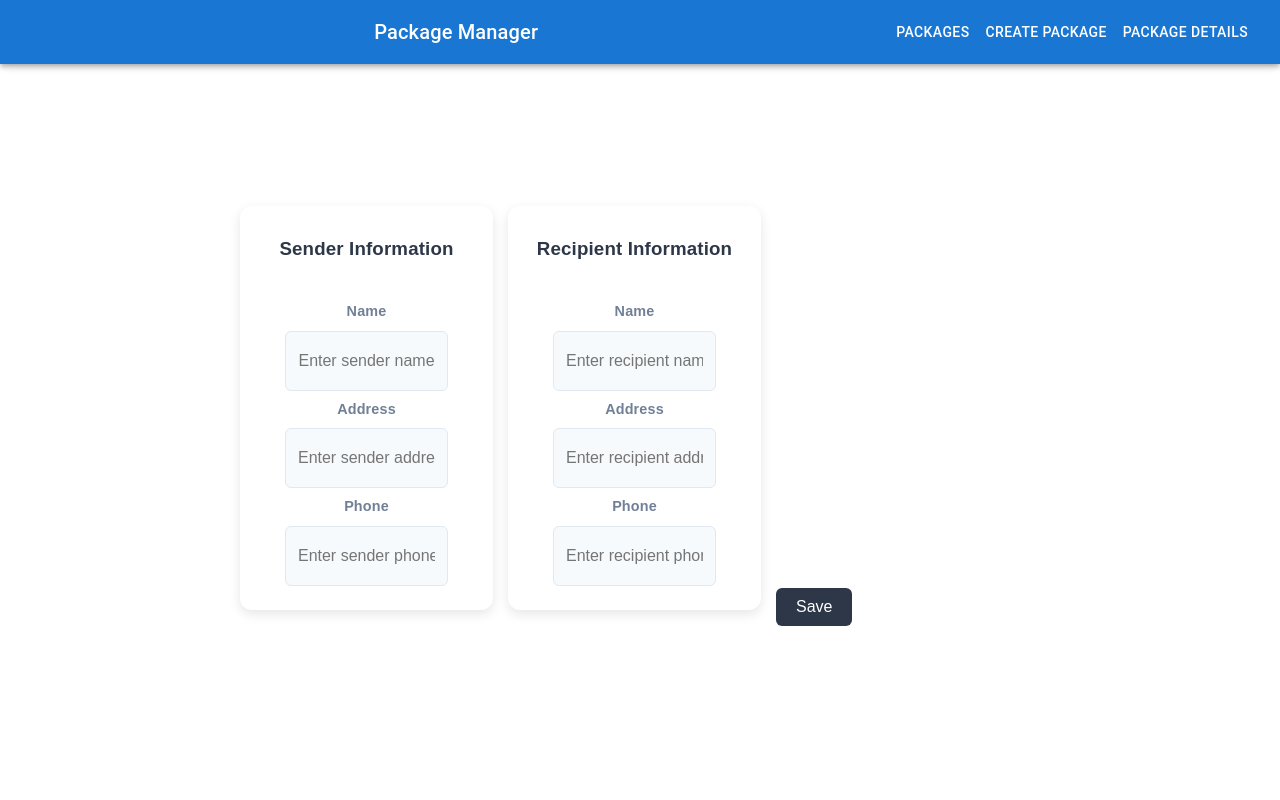
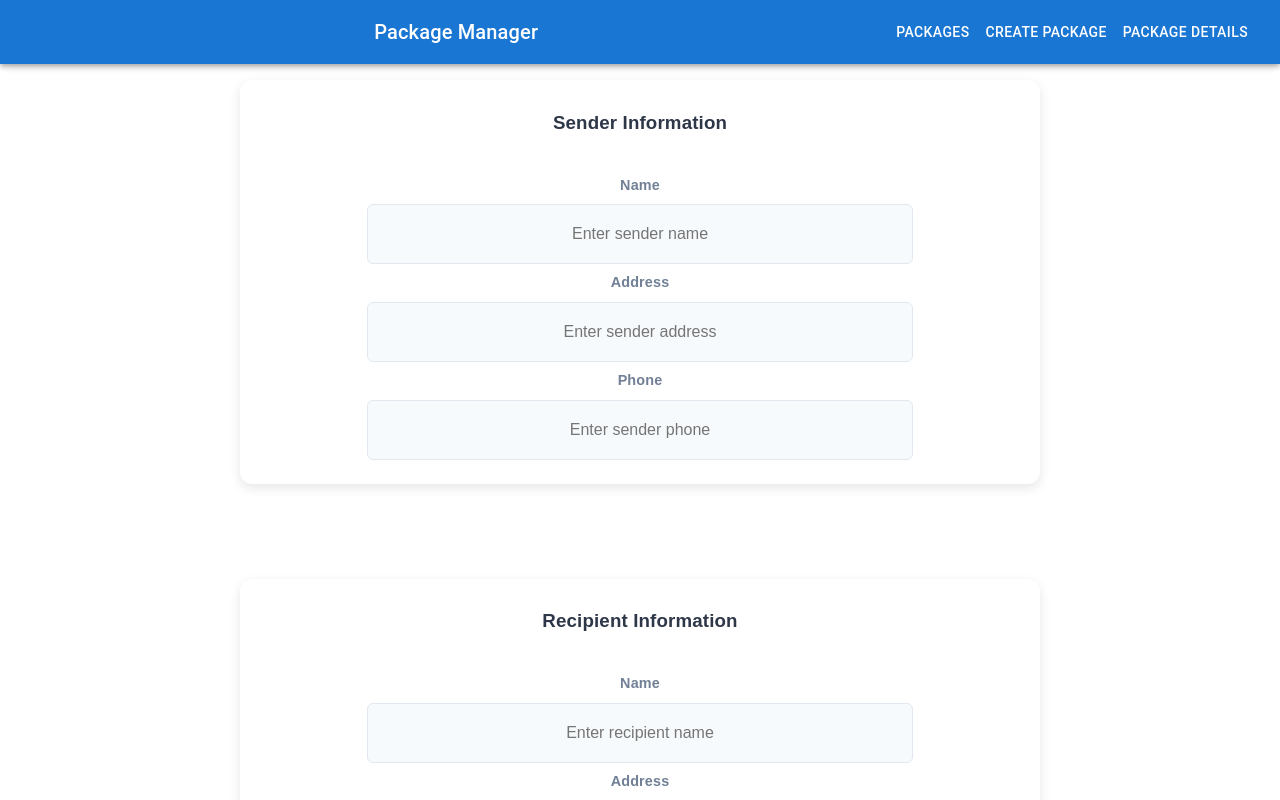
Before and after one commit to EdvinasTo/Task, a React (Vite) app in the folder task.client/: page /create in a window 1280 px wide. Shown: the top 800 px of the page. Built offline with nearby package versions, Linux system fonts and the light colour scheme.

Commit message:
fix css styling

```diff
--- a/task.client/src/components/personalInfo/personalInfo.css
+++ b/task.client/src/components/personalInfo/personalInfo.css
@@ -72,6 +72,11 @@
     font-size: 0.8rem;
 }
 
-.input {
+input {
     width: 70%;
 }
+
+.form-container {
+    display: flex;
+    flex-direction: column;
+}
--- a/task.client/src/components/personalInfo/personalInfoForm.tsx
+++ b/task.client/src/components/personalInfo/personalInfoForm.tsx
@@ -23,7 +23,7 @@ const SenderRecipientForm: React.FC<Props> = ({ onSubmitData }) => {
 
     return (
         <FormProvider {...methods}>
-            <form className="container" onSubmit={methods.handleSubmit(onSubmit)}>
+            <form onSubmit={methods.handleSubmit(onSubmit)} className="form-container">
                 <PersonalInfoInput label="Sender" />
                 <PersonalInfoInput label="Recipient" />
 
--- a/task.client/src/components/personalInfo/personalInfoInput.tsx
+++ b/task.client/src/components/personalInfo/personalInfoInput.tsx
@@ -14,16 +14,16 @@ const PersonalInfoInput: React.FC<{ label: string }> = ({
     const fieldErrors = errors[label.toLowerCase()];
 
     return (
+        <div className="container">
             <div className="card" style={{ marginBottom: "1rem", marginTop: "3rem" }}>
                 <h3 className="header">{label} Information</h3>
-
                 <div className="personal-info">
                     <div className="field">
                         <div className="label">Name</div>
                         <input
                             type="text"
                             {...register(`${label.toLowerCase()}Info.name`)}
-                        className="value input"
+                            className="value"
                             placeholder={`Enter ${label.toLowerCase()} name`}
                         />
                         {fieldErrors?.name && (
@@ -40,7 +40,7 @@ const PersonalInfoInput: React.FC<{ label: string }> = ({
                         <input
                             type="text"
                             {...register(`${label.toLowerCase()}Info.address`)}
-                        className="value input"
+                            className="value"
                             placeholder={`Enter ${label.toLowerCase()} address`}
                         />
                         {fieldErrors?.address && (
@@ -57,7 +57,7 @@ const PersonalInfoInput: React.FC<{ label: string }> = ({
                         <input
                             type="text"
                             {...register(`${label.toLowerCase()}Info.phone`)}
-                        className="value input"
+                            className="value"
                             placeholder={`Enter ${label.toLowerCase()} phone`}
                         />
                         {fieldErrors?.phone && (
@@ -68,6 +68,7 @@ const PersonalInfoInput: React.FC<{ label: string }> = ({
                     </div>
                 </div>
             </div>
+        </div>
     );
 };
 
--- a/task.client/src/components/searchBar/searchBar.css
+++ b/task.client/src/components/searchBar/searchBar.css
@@ -31,7 +31,7 @@
     background: #4299e1;
     color: white;
     border: none;
-    padding: 0 1.5rem;
+    padding: 1.1rem;
     border-radius: 0 8px 8px 0;
     cursor: pointer;
     font-weight: 500;
```
Lines whose indentation alone changed are shown as unchanged.
